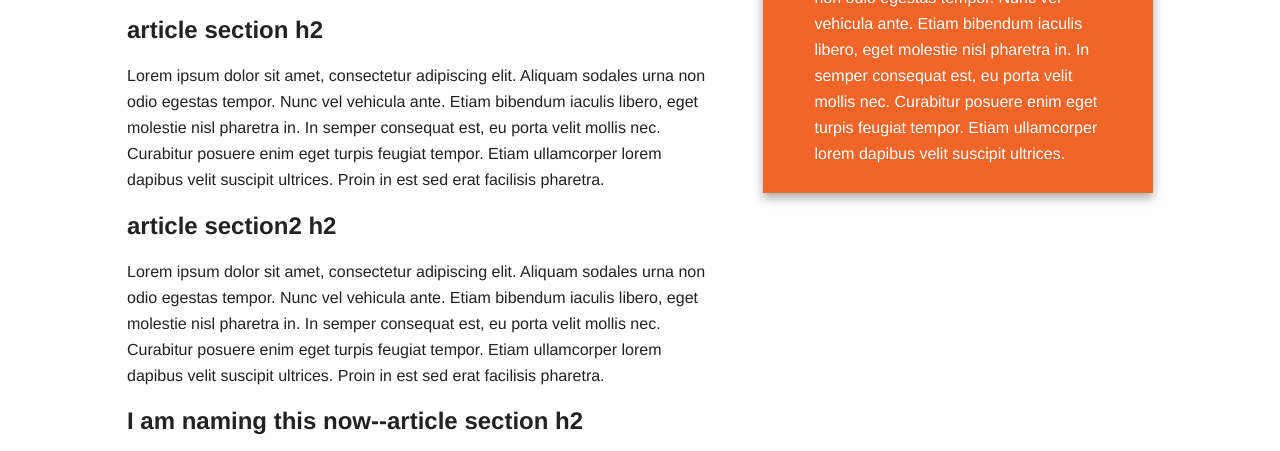
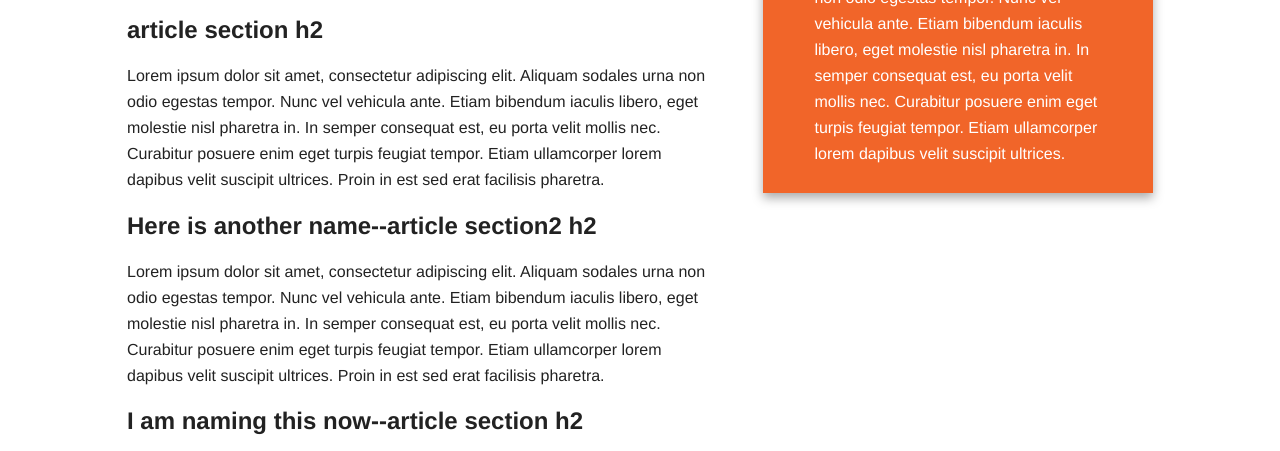
Before and after one commit to mule169/DBI-Marketing-Hello-World, a plain HTML site: page DBIMaretingWebRoot/index.html in a window 1280 px wide. Shown: the part 276-727 px from the top of the page. Drawn offline with nearby package versions, Linux system fonts and the light colour scheme.

Commit message:
added image

```diff
--- a/DBIMaretingWebRoot/index.html
+++ b/DBIMaretingWebRoot/index.html
@@ -47,7 +47,7 @@
                     </section>
 
 					<section>
-                        <h2>article section2 h2</h2>
+                        <h2>Here is another name--article section2 h2</h2>
                         <p>Lorem ipsum dolor sit amet, consectetur adipiscing elit. Aliquam sodales urna non odio egestas tempor. Nunc vel vehicula ante. Etiam bibendum iaculis libero, eget molestie nisl pharetra in. In semper consequat est, eu porta velit mollis nec. Curabitur posuere enim eget turpis feugiat tempor. Etiam ullamcorper lorem dapibus velit suscipit ultrices. Proin in est sed erat facilisis pharetra.</p>
                     </section>
                     <section>
```
Also changed, not shown: DBIMaretingWebRoot/images/Adventist Families Report Cover 250x320.png (added).
